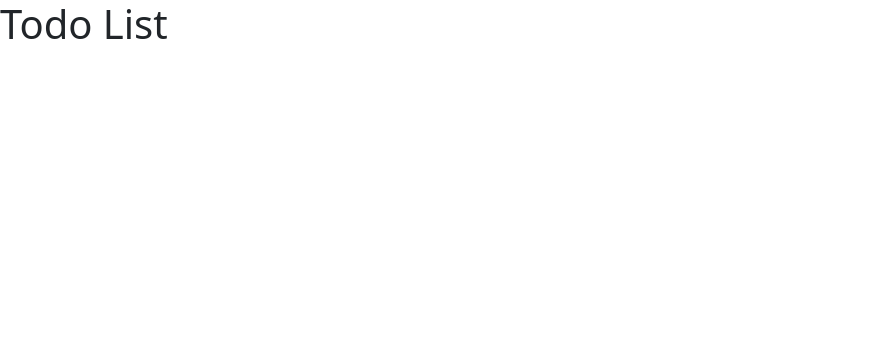
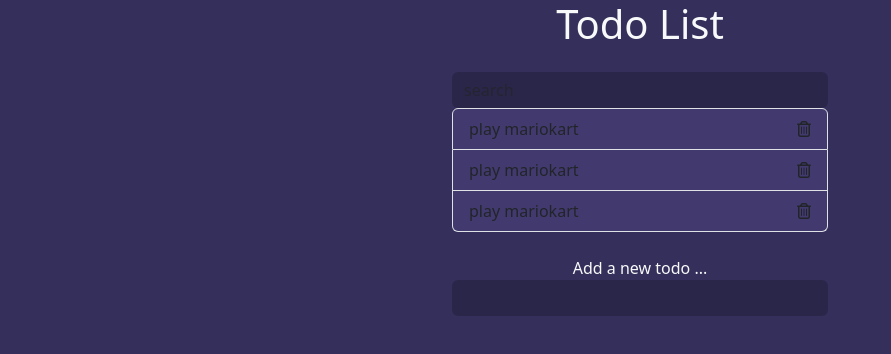
Before and after one commit to Leonid10011/UdemyJavascriptCourse, a plain HTML site: page index.html in a window 1280 px wide. Shown: the whole page, without its empty margins (0-891 px from the left). Drawn offline with nearby package versions, Linux system fonts and the light colour scheme.

Commit message:
Add html template and style

```diff
--- a/index.html
+++ b/index.html
@@ -10,7 +10,35 @@
     <title>Chapter_10</title>
 </head>
 <body>
-    <h1>Todo List</h1>
+    <div class="container">
+
+        <div class="text-center text-light my4">
+            <h1 class="mb-4">Todo List</h1>
+            <form action="" class="search">
+                <input type="text" class="form-control m-auto" type="text" name="search" placeholder="search">
+            </form>
+        </div>
+
+        <ul class="list-group todos mx-auto text-red">
+            <li class="list-group-item d-flex justify-content-between align-items-center">
+                <span>play mariokart</span>
+                <i class="far fa-trash-alt delete"></i>
+            </li>
+            <li class="list-group-item d-flex justify-content-between align-items-center">
+                <span>play mariokart</span>
+                <i class="far fa-trash-alt delete"></i>
+            </li>
+            <li class="list-group-item d-flex justify-content-between align-items-center">
+                <span>play mariokart</span>
+                <i class="far fa-trash-alt delete"></i>
+            </li>
+        </ul>
+
+        <form action="" class="add text-center my-4">
+            <label for="" class="text-light">Add a new todo ...</label>
+            <input type="text" class="form-control m-auto">
+        </form>
+    </div>
     <script src="script.js"></script>
 </body>
 </html>
--- a/style.css
+++ b/style.css
@@ -0,0 +1,19 @@
+body{
+    background: #352f5b;
+}
+.container{
+    max-width: 400px;
+}
+input[type=text],
+input[type=text]:focus{
+    color: #fff;
+    border: none;
+    background: rgba(0,0,0,0.2);
+    max-width: 400px;
+}
+.todos li{
+    background: #423a6f;
+}
+.delete{
+    cursor: pointer;
+}
```
